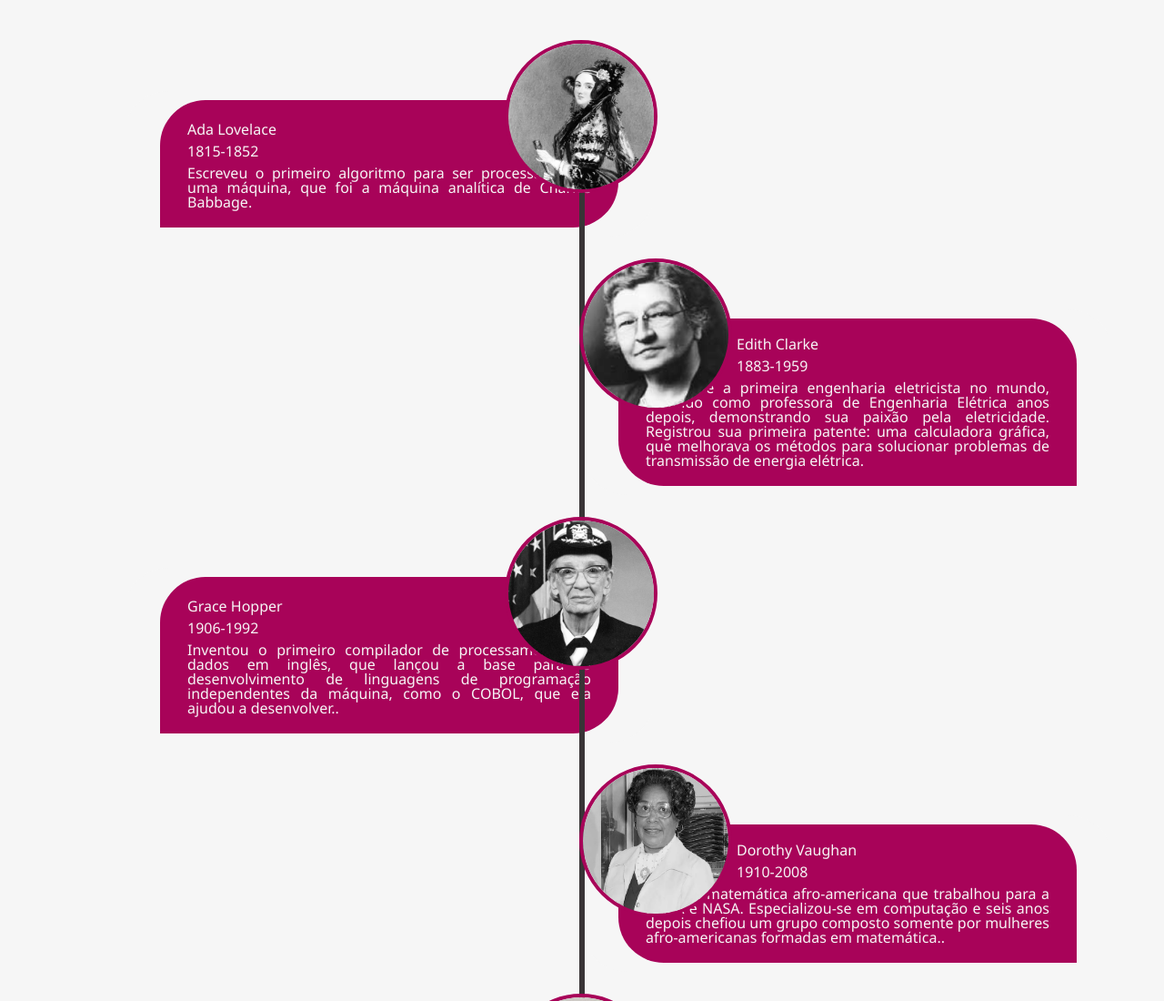
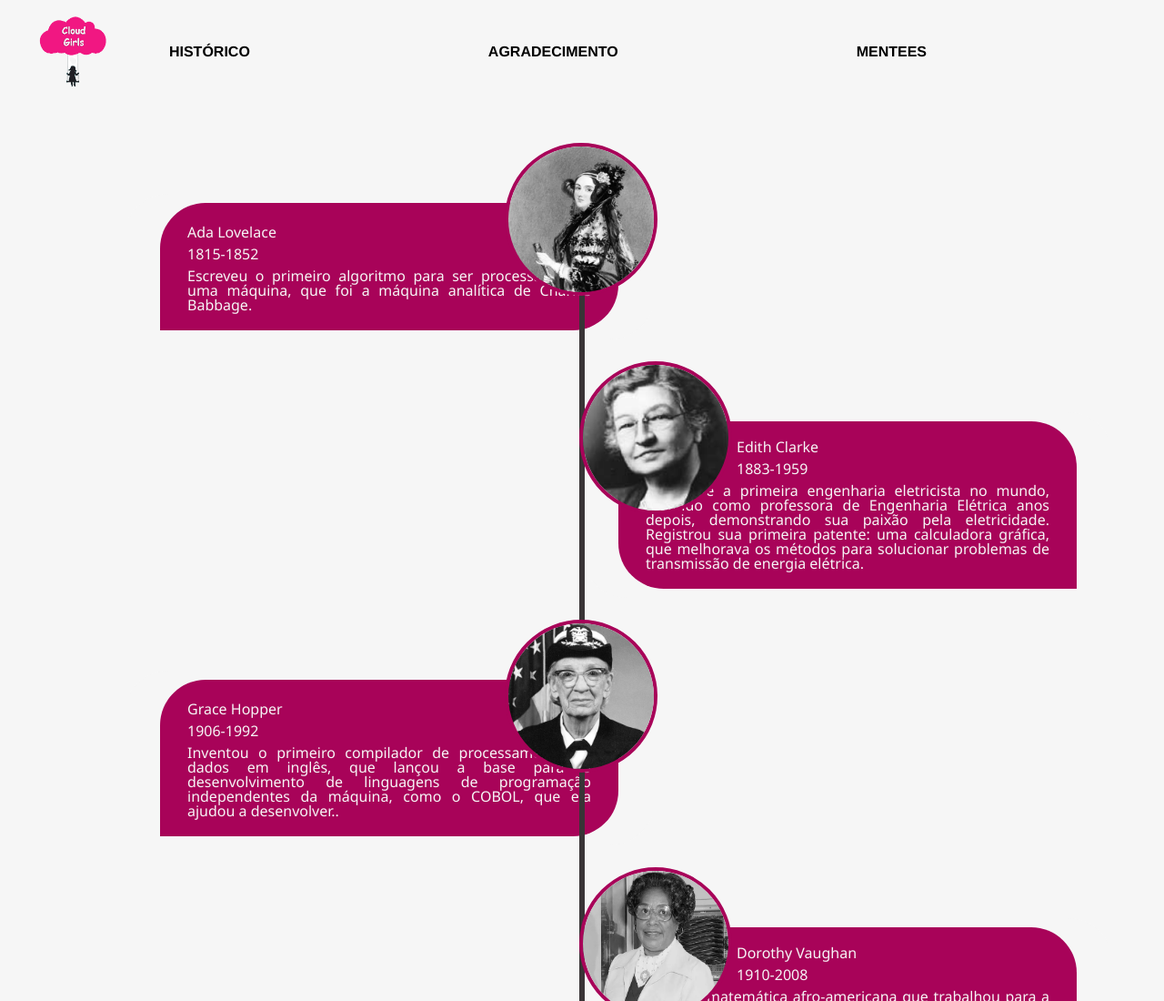
Before and after one commit to ingradantona/projeto_final_turma8, a plain HTML site: page index.html in a window 1280 px wide. Shown: the top 1100 px of the page at 91% size. Drawn offline with Linux system fonts and the light colour scheme.

Commit message:
estrutura e estilo do menu

```diff
--- /dev/null
+++ b/css/header.css
@@ -0,0 +1,44 @@
+.logo{
+
+    padding: 10px;
+
+}
+.menu{
+    list-style: none;
+    padding: 0;
+
+}
+
+.main-menu{
+
+    padding: 0 20px;
+    justify-content: space-between;
+    align-items: center;
+}
+
+nav, ul {
+    display: flex;
+    flex-direction: row;
+}
+
+
+.item{
+    padding: 0 20px;
+    color: black;
+    text-decoration: none;
+    text-transform: uppercase;
+    font-weight: bold;
+    padding: 12px 21px;
+    border-radius: 4px;
+    margin: 0 220px 20px 0;
+
+}
+
+
+.item:hover{
+    cursor: pointer;
+    background-color: #ea92bf;
+    transition: 0.s;
+
+
+}
--- a/index.html
+++ b/index.html
@@ -7,11 +7,29 @@
     <meta name="viewport" content="width=device-width, initial-scale=1.0">
     <title>Mulheres na tecnologia</title>
     <link rel="stylesheet" href="css/reset.css">
+    <link rel="stylesheet" href="css/header.css">
     <link rel="stylesheet" href="css/style.css">
     <link rel="stylesheet" href="css/timeline.css">
 </head>
 
 <body>
+
+    <header>
+        <nav class="main-menu">
+            <div>
+                <img  class="logo" src="./images/timeline/logo_cloud_girls.png" alt="Logo Cloud Girls" width= "100px" height="90px" >
+            </div>
+
+            <ul class="menu">
+
+              <li ><a href="./index.html" class="item"> Histórico</a></li>
+              <li ><a href="./agradecimento.html" class="item"> Agradecimento </a></li>
+              <li ><a href="./mentees.html" class="item"> Mentees </a></li>
+
+            </ul>
+        </nav>
+
+    </header>
 
     <div class="timeline">
         <div class="container left">
```
Also changed, not shown: images/timeline/logo_cloud_girls.png (added).
